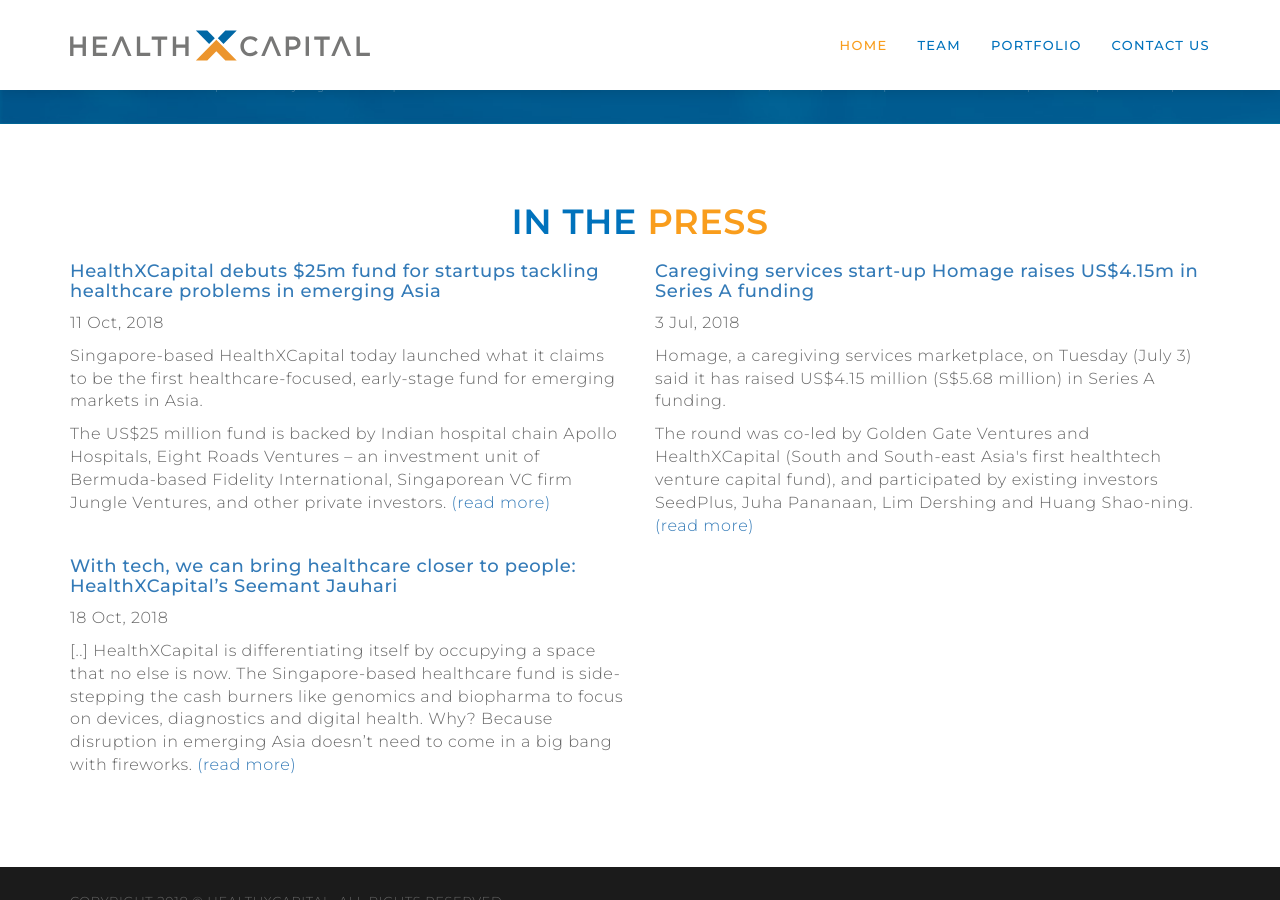
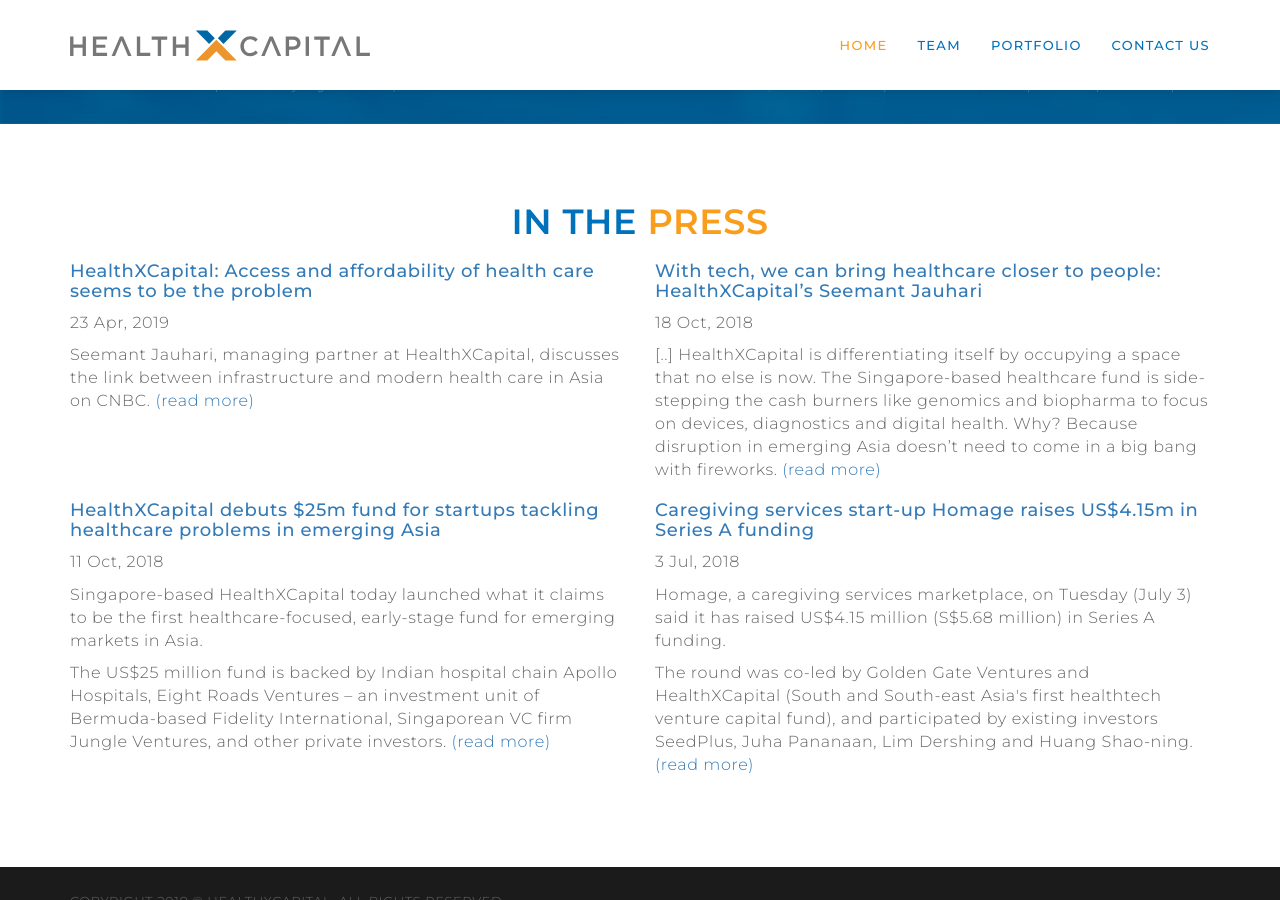
Before and after one commit to jungleventures/www.healthxcapital.com, a Jekyll site: the page built from 01_index.html, in a window 1280 px wide and 900 px high, scrolled down 3844 px. Built offline with Jekyll 4.4.1, drawn with Linux system fonts in a browser that asks for light colours; nearby versions of some CDN libraries.

Commit message:
Add CNBC interview

```diff
--- a/01_index.html
+++ b/01_index.html
@@ -354,6 +354,18 @@
 
         <div class="row os-animation" data-os-animation="fadeInUp" data-os-animation-delay="1s">
             <div class="col-md-6">
+                <h4><a class="outbound" href="https://www.cnbc.com/video/2019/04/23/healthxcapital-access-and-affordability-of-health-care-seems-to-be-the-problem.html">HealthXCapital: Access and affordability of health care seems to be the problem</a></h4>
+                <p class="date">23 Apr, 2019</p>
+                <p>Seemant Jauhari, managing partner at HealthXCapital, discusses the link between infrastructure and modern health care in Asia on CNBC. <a class="outbound" href="https://www.cnbc.com/video/2019/04/23/healthxcapital-access-and-affordability-of-health-care-seems-to-be-the-problem.html">(read more)</a></p>
+            </div>
+            <div class="col-md-6">
+                <h4><a class="outbound" href="https://www.dealstreetasia.com/stories/with-tech-we-can-bring-healthcare-closer-to-people-healthxcapitals-seemant-jauhari-108820/">With tech, we can bring healthcare closer to people: HealthXCapital’s Seemant Jauhari</a></h4>
+                <p class="date">18 Oct, 2018</p>
+                <p>[..] HealthXCapital is differentiating itself by occupying a space that no else is now. The Singapore-based healthcare fund is side-stepping the cash burners like genomics and biopharma to focus on devices, diagnostics and digital health. Why? Because disruption in emerging Asia doesn’t need to come in a big bang with fireworks. <a class="outbound" href="https://www.dealstreetasia.com/stories/with-tech-we-can-bring-healthcare-closer-to-people-healthxcapitals-seemant-jauhari-108820/">(read more)</a></p>
+            </div>
+        </div>
+        <div class="row os-animation" data-os-animation="fadeInUp" data-os-animation-delay="1.5s">
+            <div class="col-md-6">
                 <h4><a class="outbound" href="https://www.techinasia.com/healthxcapital-debuts-25m-fund-for-healthcare-startups">HealthXCapital debuts $25m fund for startups tackling healthcare problems in emerging Asia</a></h4>
                 <p class="date">11 Oct, 2018</p>
                 <p>Singapore-based HealthXCapital today launched what it claims to be the first healthcare-focused, early-stage fund for emerging markets in Asia.</p>
@@ -364,13 +376,6 @@
                 <p class="date">3 Jul, 2018</p>
                 <p>Homage, a caregiving services marketplace, on Tuesday (July 3) said it has raised US$4.15 million (S$5.68 million) in Series A funding.</p>
                 <p>The round was co-led by Golden Gate Ventures and HealthXCapital (South and South-east Asia's first healthtech venture capital fund), and participated by existing investors SeedPlus, Juha Pananaan, Lim Dershing and Huang Shao-ning. <a class="outbound" href="https://www.straitstimes.com/business/companies-markets/caregiving-services-start-up-homage-raises-us415m-series-a-funding">(read more)</a></p>
-            </div>
-        </div>
-        <div class="row os-animation" data-os-animation="fadeInUp" data-os-animation-delay="1.5s">
-            <div class="col-md-6">
-                <h4><a class="outbound" href="https://www.dealstreetasia.com/stories/with-tech-we-can-bring-healthcare-closer-to-people-healthxcapitals-seemant-jauhari-108820/">With tech, we can bring healthcare closer to people: HealthXCapital’s Seemant Jauhari</a></h4>
-                <p class="date">18 Oct, 2018</p>
-                <p>[..] HealthXCapital is differentiating itself by occupying a space that no else is now. The Singapore-based healthcare fund is side-stepping the cash burners like genomics and biopharma to focus on devices, diagnostics and digital health. Why? Because disruption in emerging Asia doesn’t need to come in a big bang with fireworks. <a class="outbound" href="https://www.dealstreetasia.com/stories/with-tech-we-can-bring-healthcare-closer-to-people-healthxcapitals-seemant-jauhari-108820/">(read more)</a></p>
             </div>
         </div>
 
```
